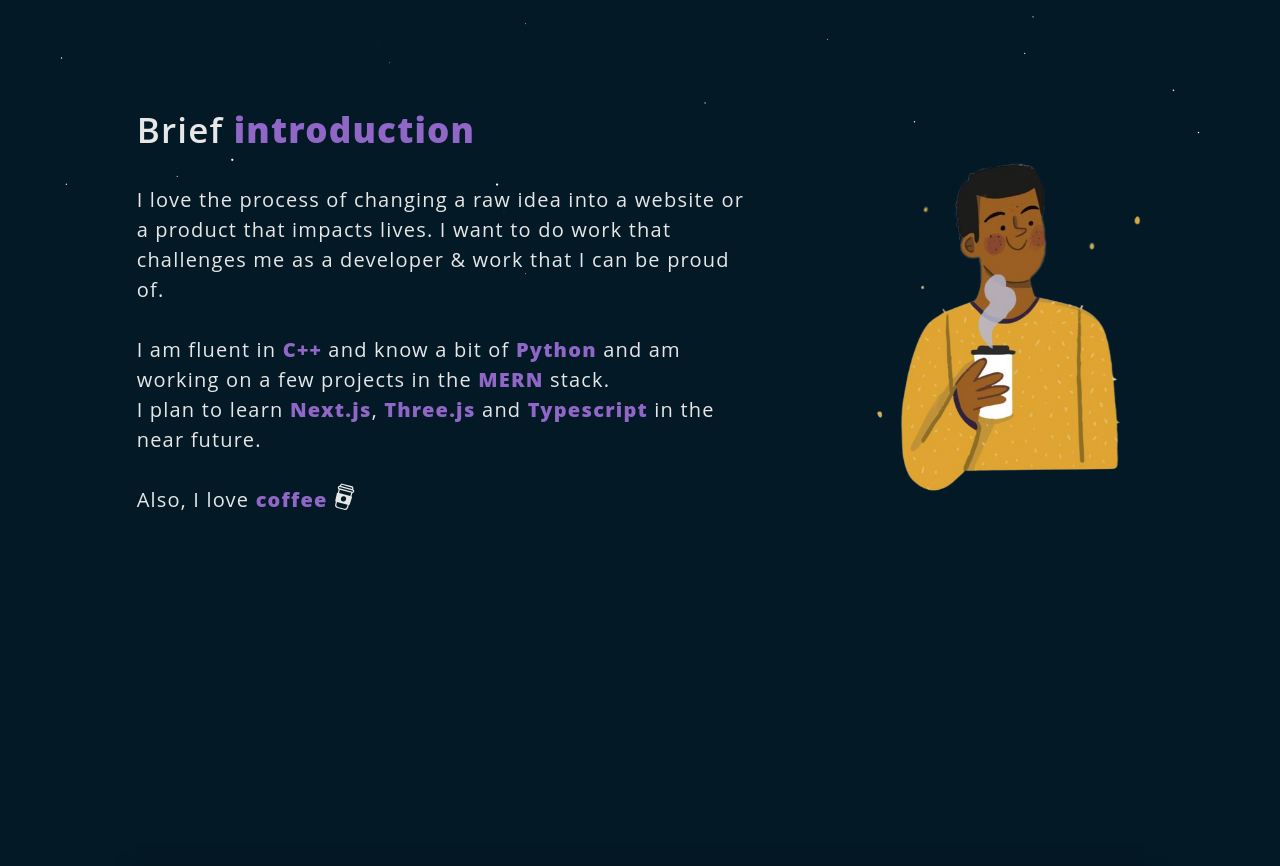
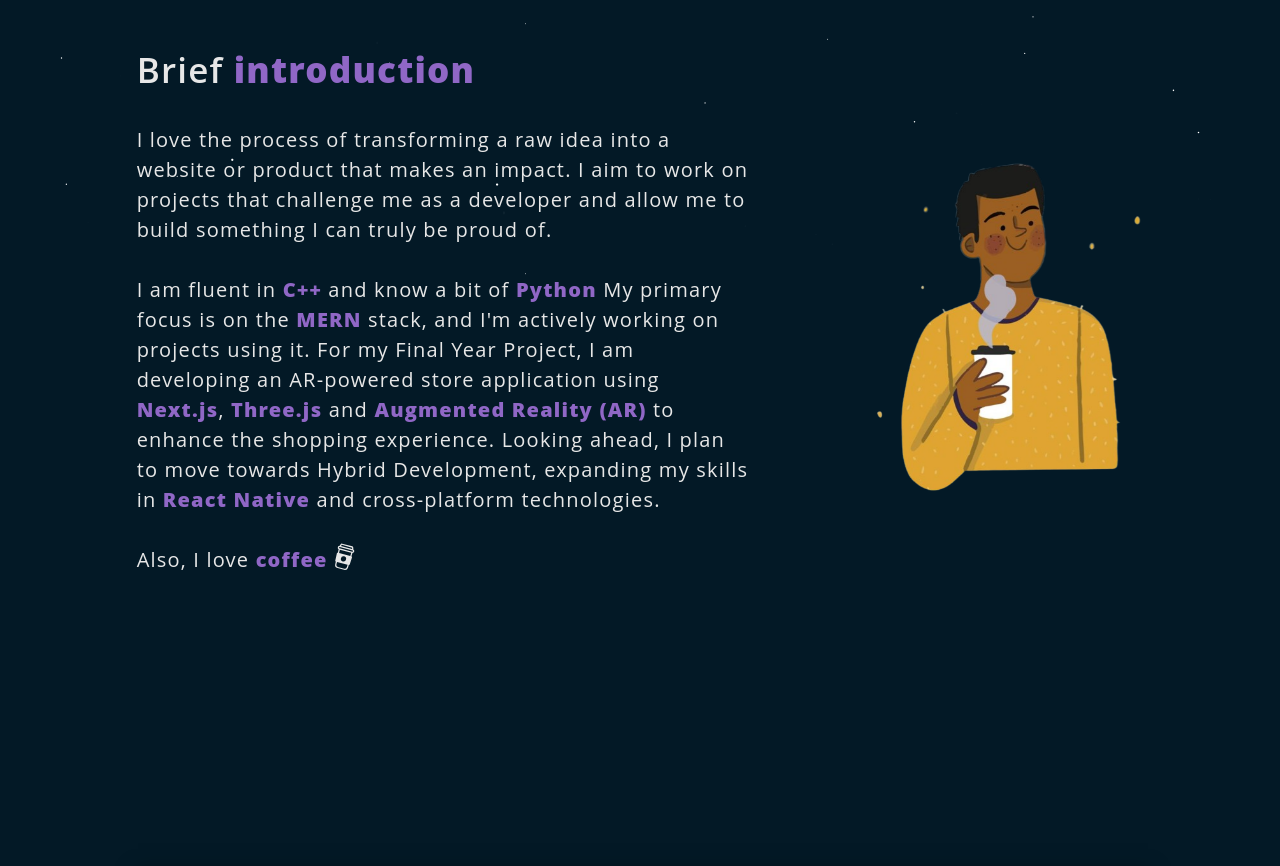
Before and after one commit to im-abubakar/mine-portfolio-react, a React (Create React App) app: page / in a window 1280 px wide. Shown: the part 820-1686 px from the top of the page. Built offline with nearby package versions, Linux system fonts and the light colour scheme; grey boxes are pictures that could not be loaded.

Commit message:
updates cv and introduction

```diff
--- a/src/Components/About.js
+++ b/src/Components/About.js
@@ -12,17 +12,18 @@
           <h1 className='AboutTextHeading' >Get to <b>know</b> me!</h1>
           <p>
             Hi, my name is <b>Abubaker</b> and I am from Sargodha, Pakistan.
-            I'm a <b>MERN stack web developer</b> and a final year college student pursuing <b>BS in IT</b>. <br/><br/>
-            I have done an internship as a <b>JS developer</b> at Web Development Cell (WDC) which is a fintech startup.
-            I love to create original projects with beautiful designs, you can check out some of my work in the projects section.<br/><br/>
-            I am <b>open</b> to new collaborations or work where I can contribute and grow. Feel free to connect with me, links are in the footer.<br/>
+            I'm a <b>MERN stack web developer</b> and a final year college student pursuing <b>BS in IT</b>. <br /><br />
+            I have completed an internship at <b>NADRA Regional Head Office </b> Sargodha, where I gained hands-on experience in technical support and system administration. Additionally, I worked as a Junior Web Developer at <b> Web Development Cell (WDC) </b>, University of Sargodha, contributing to fintech solutions and refining my JavaScript and MERN stack skills.
+            I love creating original projects with beautiful designs—check out some of my work in the Projects section!
+            <br /><br />
+            I am <b>open</b> to new collaborations or work where I can contribute and grow. Feel free to connect with me, links are in the footer.<br />
             {/* Apart from coding I love to do photography, you can check out some of my shots here <a href="" target='_blank'>Instagram.</a> */}
           </p>
         </div>
 
         <div>
           <Tilt>
-              <Lottie
+            <Lottie
               className="illustration"
               animationData={Coder}
               loop={true}
@@ -47,8 +48,8 @@
         <Skills skill='Figma' />
         <Skills skill='Vercel' />
         <Skills skill='Npm' />
-        <Skills skill='Bootstrap'/>
-        <Skills skill='Python'/>
+        <Skills skill='Bootstrap' />
+        <Skills skill='Python' />
 
       </div>
     </>
--- a/src/Components/Home.js
+++ b/src/Components/Home.js
@@ -30,13 +30,11 @@
         <div className='AboutText'>
           <h1 className='AboutTextHeading'>Brief <b>introduction</b></h1>
           <p>
-            I love the process of changing a raw idea into a website or a product
-            that impacts lives.
-            I want to do work that challenges me as a developer & work that I can
-            be proud of.<br /><br />
-            I am fluent in <b>C++</b> and know a bit of <b>Python</b> and am working on a few
-            projects in the <b>MERN</b> stack.<br />
-            I plan to learn <b>Next.js</b>, <b>Three.js</b> and<b> Typescript</b> in the near future. <br /><br />
+            I love the process of transforming a raw idea into a website or product that makes an impact.
+            I aim to work on projects that challenge me as a developer and allow me to build something I can truly be proud of.<br /><br />
+            I am fluent in <b>C++</b> and know a bit of <b>Python</b>  My primary focus is on the <b> MERN</b> stack, and I'm actively working on projects using it.
+            For my Final Year Project, I am developing an AR-powered store application using <b>Next.js</b>,<b> Three.js</b> and <b>Augmented Reality (AR)</b> to enhance the shopping experience.
+            Looking ahead, I plan to move towards Hybrid Development, expanding my skills in <b> React Native </b> and cross-platform technologies. <br /><br />
             Also, I love <b>coffee</b> <CiCoffeeCup style={{ scale: "1.5", rotate: "15deg" }} />
           </p>
         </div>
```
Also changed, not shown: 1 other file (tests, documents, lock files or other folders).
